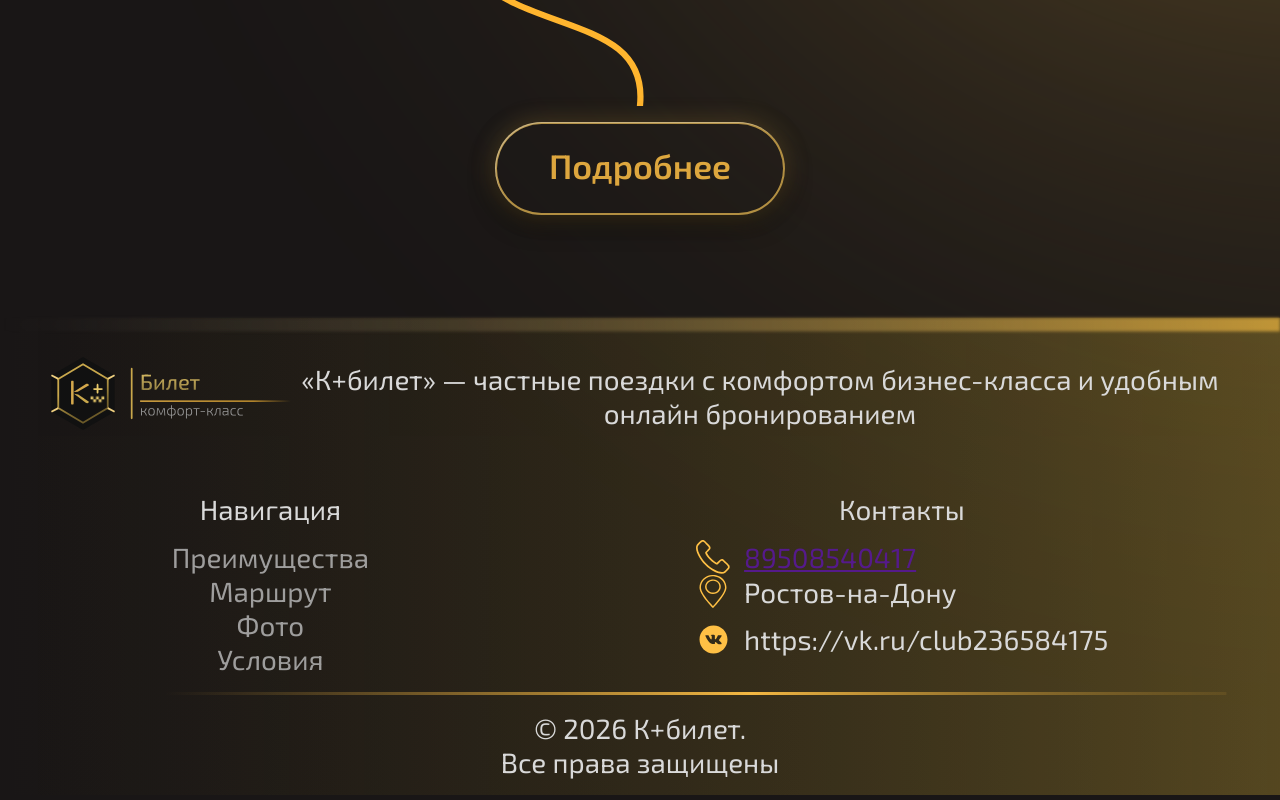
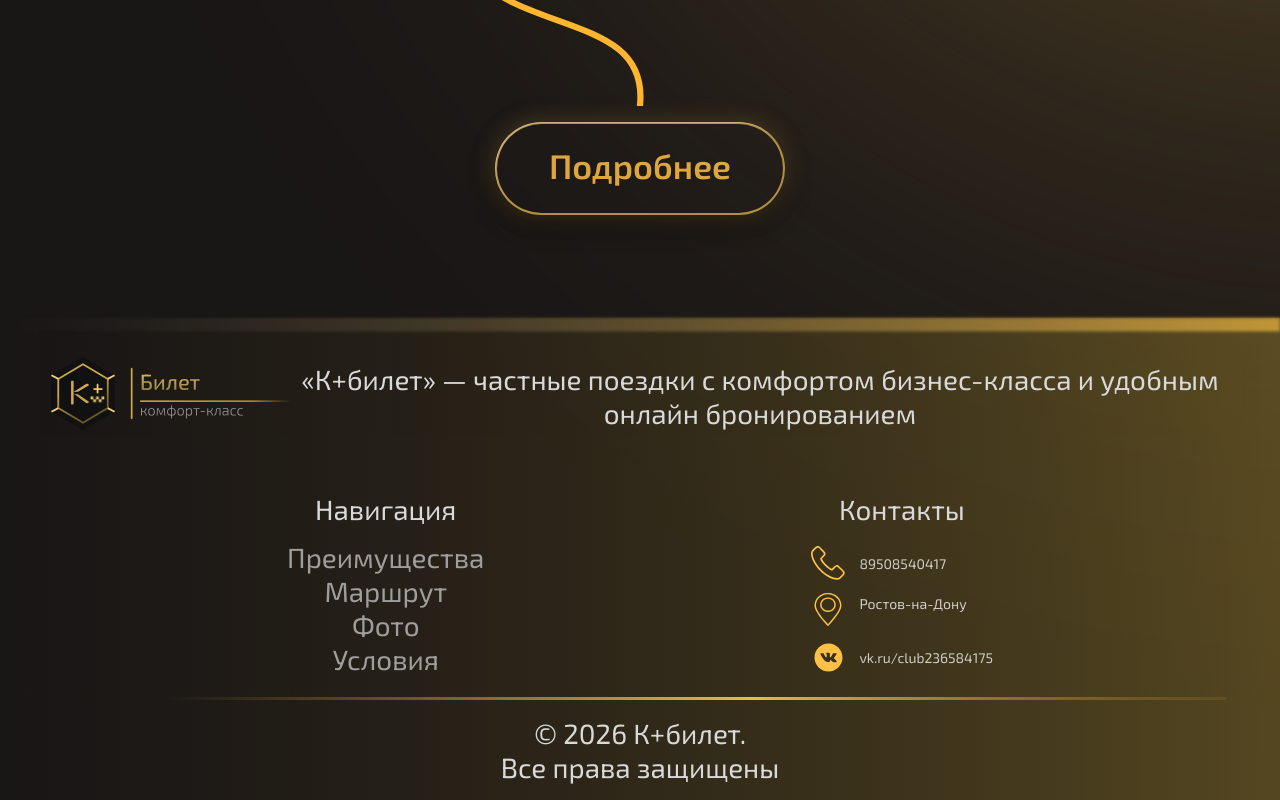
Before and after one commit to Rusta-16/K-ticket-project, a Next.js app: page / in a window 1280 px wide. Shown: the part 3629-4429 px from the top of the page. Built offline with nearby package versions, Linux system fonts and the light colour scheme.

Commit message:
final changes

```diff
--- a/src/app/api/payment/route.js
+++ b/src/app/api/payment/route.js
@@ -26,10 +26,8 @@
     try {
         const body = await req.json();
 
-        const terminalKey = "1775577882974DEMO";
-        const password = "rje*%G#ENQs**v^k";
-        // const terminalKey = "1775577883017";
-        // const password = "z_%xYMUu!Kt$oEaE";
+        const terminalKey = 1775577883017;
+        const password = 'z_%xYMUu!Kt$oEaE'
         const payloadWithoutToken = {
             TerminalKey: terminalKey,
             Amount: body.amount,
--- a/src/app/components/MapPage.jsx
+++ b/src/app/components/MapPage.jsx
@@ -185,7 +185,27 @@
         }
     };
     const ticketPrice = 2500
+    const isFromVolgodonsk = selectedlocation?.[0]?.location === 'Волгодонск';
 
+    const boardingPoint = isFromVolgodonsk
+        ? {
+            name: 'ул. отс.Вокзал улица морская',
+            link: 'https://yandex.ru/maps/-/CPvvuG3V'
+        }
+        : {
+            name: 'ул.Красноармейская 3б',
+            link: 'https://yandex.ru/maps/-/CPvvuZ1f'
+        };
+
+    const dropPoint = isFromVolgodonsk
+        ? {
+            name: 'ул.Красноармейская 3б',
+            link: 'https://yandex.ru/maps/-/CPvvuZ1f'
+        }
+        : {
+            name: 'ул. отс.Вокзал улица морская',
+            link: 'https://yandex.ru/maps/-/CPvvuG3V'
+        };
     return (
         <div className='mapPage'>
             <Image src={`./Line.svg`} width={400} height={70} id='line' alt='line' />
@@ -403,8 +423,29 @@
 
                                             <div><strong>Места:</strong> {selectedSeats.length > 0 ? selectedSeats.join(', ') : 'Не выбраны'}</div>
                                             <div><strong>Время:</strong>{selectedTime}</div>
-                                            <div><strong>Место посадки:</strong><a href="https://yandex.ru/maps/-/CPvvuZ1f">ул.Красноармейская 3б</a></div>
-                                            <div><strong>Место Высадки:</strong><a href="https://yandex.ru/maps/-/CPvvuG3V">ул. отс.Вокзал улица морская</a></div>
+                                            <div className='contactItem'>
+                                                <strong>Место посадки:</strong>
+                                                <a
+                                                    href={boardingPoint.link}
+                                                    target="_blank"
+                                                    rel="noopener noreferrer"
+                                                    className="locationButton"
+                                                >
+                                                    {boardingPoint.name}
+                                                </a>
+                                            </div>
+
+                                            <div className='contactItem'>
+                                                <strong>Место высадки:</strong>
+                                                <a
+                                                    href={dropPoint.link}
+                                                    target="_blank"
+                                                    rel="noopener noreferrer"
+                                                    className="locationButton"
+                                                >
+                                                    {dropPoint.name}
+                                                </a>
+                                            </div>
                                             <div><strong>Цена:</strong> {selectedSeats.length * ticketPrice} руб.</div>
                                         </div>
                                     </div>
--- a/src/app/components/TimeTrip.jsx
+++ b/src/app/components/TimeTrip.jsx
@@ -1,6 +1,7 @@
 
 import React from 'react';
 import MapPage from './MapPage';
+import { form } from 'framer-motion/client';
 
 export default function TimeTrip() {
     const initialSelectedLocation = [
--- a/src/app/components/ui/Footer.jsx
+++ b/src/app/components/ui/Footer.jsx
@@ -39,17 +39,28 @@
                 </nav>
                 <nav className='contacts'>
                     <p>Контакты</p>
-                    <div>
+                    <div className="contactItem">
                         <Image src={`./phone.svg`} width={20} height={20} alt='phone' />
-                        <a href="">89508540417</a>
+                        <a href="tel:89508540417" className="contactLink">
+                            89508540417
+                        </a>
                     </div>
-                    <div>
-                        <Image src={`./placeLoc.svg`} width={20} height={20} alt='email' />
-                        <p>Ростов-на-Дону</p>
+
+                    <div className="contactItem">
+                        <Image src={`./placeLoc.svg`} width={20} height={20} alt='location' />
+                        <p className="contactText">Ростов-на-Дону</p>
                     </div>
-                    <div>
+
+                    <div className="contactItem">
                         <Image src={`./vk (2).svg`} width={20} height={20} alt='vk' />
-                        <a>https://vk.ru/club236584175</a>
+                        <a
+                            href="https://vk.ru/club236584175"
+                            target="_blank"
+                            rel="noopener noreferrer"
+                            className="contactLink"
+                        >
+                            vk.ru/club236584175
+                        </a>
                     </div>
                 </nav>
             </div>
--- a/src/app/styles/_footerStyle.scss
+++ b/src/app/styles/_footerStyle.scss
@@ -111,3 +111,31 @@
         }
     }
 }
+
+.contactItem {
+    display: flex;
+    align-items: center;
+    gap: 10px;
+    padding: 6px 0;
+}
+
+.contactLink {
+    color: rgba(255, 255, 255, 0.75);
+    /* мягкий белый */
+    text-decoration: none;
+    font-size: 14px;
+    transition: 0.2s ease;
+    cursor: pointer;
+}
+
+.contactLink:hover {
+    color: #ffffff;
+    opacity: 0.9;
+    transform: translateY(-1px);
+}
+
+.contactText {
+    color: rgba(255, 255, 255, 0.75);
+    font-size: 14px;
+    margin: 0;
+}
--- a/src/app/styles/_mapStyle.scss
+++ b/src/app/styles/_mapStyle.scss
@@ -346,3 +346,61 @@
     width: clamp(18rem, 8.87rem + 41.74vw, 48rem);
     height: clamp(25rem, 15.87rem + 41.74vw, 55rem);
 }
+.contactItem {
+    display: flex;
+    align-items: center;
+    gap: 10px;
+    padding: 6px 0;
+    border: 1px solid $gradient-backgraund-but;
+    border-radius: 30px;
+}
+
+.contactLink {
+    color: rgba(255, 255, 255, 0.75); /* мягкий белый */
+    text-decoration: none;
+    font-size: 14px;
+    transition: 0.2s ease;
+    cursor: pointer;
+}
+
+.contactLink:hover {
+    color: #ffffff;
+    opacity: 0.9;
+    transform: translateY(-1px);
+}
+
+.contactText {
+    color: rgba(255, 255, 255, 0.75);
+    font-size: 14px;
+    margin: 0;
+}
+
+.locationButton {
+    display: inline-flex;
+    align-items: center;
+    justify-content: center;
+
+    padding: 6px 12px;
+    margin-top: 6px;
+
+    border-radius: 10px;
+
+    background: rgba(255, 255, 255, 0.06);
+    border: 1px solid rgba(255, 255, 255, 0.12);
+
+    color: rgba(255, 255, 255, 0.8);
+    font-size: 13px;
+    text-decoration: none;
+
+    cursor: pointer;
+
+    transition: 0.2s ease;
+    backdrop-filter: blur(10px);
+}
+
+.locationButton:hover {
+    background: rgba(255, 255, 255, 0.12);
+    border-color: rgba(255, 255, 255, 0.25);
+    transform: translateY(-1px);
+    color: #fff;
+}
--- a/src/app/styles/global.css
+++ b/src/app/styles/global.css
@@ -485,6 +485,59 @@
   height: clamp(25rem, 15.87rem + 41.74vw, 55rem);
 }
 
+.contactItem {
+  display: flex;
+  align-items: center;
+  gap: 10px;
+  padding: 6px 0;
+  border: 1px solid linear-gradient(to top, rgba(255, 196, 75, 0.04) 0%, rgba(223, 162, 45, 0.04) 50%, rgba(204, 136, 15, 0.04) 100%);
+  border-radius: 30px;
+}
+
+.contactLink {
+  color: rgba(255, 255, 255, 0.75); /* мягкий белый */
+  text-decoration: none;
+  font-size: 14px;
+  transition: 0.2s ease;
+  cursor: pointer;
+}
+
+.contactLink:hover {
+  color: #ffffff;
+  opacity: 0.9;
+  transform: translateY(-1px);
+}
+
+.contactText {
+  color: rgba(255, 255, 255, 0.75);
+  font-size: 14px;
+  margin: 0;
+}
+
+.locationButton {
+  display: inline-flex;
+  align-items: center;
+  justify-content: center;
+  padding: 6px 12px;
+  margin-top: 6px;
+  border-radius: 10px;
+  background: rgba(255, 255, 255, 0.06);
+  border: 1px solid rgba(255, 255, 255, 0.12);
+  color: rgba(255, 255, 255, 0.8);
+  font-size: 13px;
+  text-decoration: none;
+  cursor: pointer;
+  transition: 0.2s ease;
+  backdrop-filter: blur(10px);
+}
+
+.locationButton:hover {
+  background: rgba(255, 255, 255, 0.12);
+  border-color: rgba(255, 255, 255, 0.25);
+  transform: translateY(-1px);
+  color: #fff;
+}
+
 .photoPage {
   position: relative;
   display: flex;
@@ -784,6 +837,34 @@
   font-size: clamp(0.6rem, 0.174rem + 1.95vw, 2rem);
 }
 
+.contactItem {
+  display: flex;
+  align-items: center;
+  gap: 10px;
+  padding: 6px 0;
+}
+
+.contactLink {
+  color: rgba(255, 255, 255, 0.75);
+  /* мягкий белый */
+  text-decoration: none;
+  font-size: 14px;
+  transition: 0.2s ease;
+  cursor: pointer;
+}
+
+.contactLink:hover {
+  color: #ffffff;
+  opacity: 0.9;
+  transform: translateY(-1px);
+}
+
+.contactText {
+  color: rgba(255, 255, 255, 0.75);
+  font-size: 14px;
+  margin: 0;
+}
+
 ::-moz-selection {
   background: rgba(255, 192, 69, 0.85);
   color: #111111;
```
Also changed, not shown: src/app/styles/global.scss (line endings or trailing spaces), 1 other file (tests, documents, lock files or other folders).
